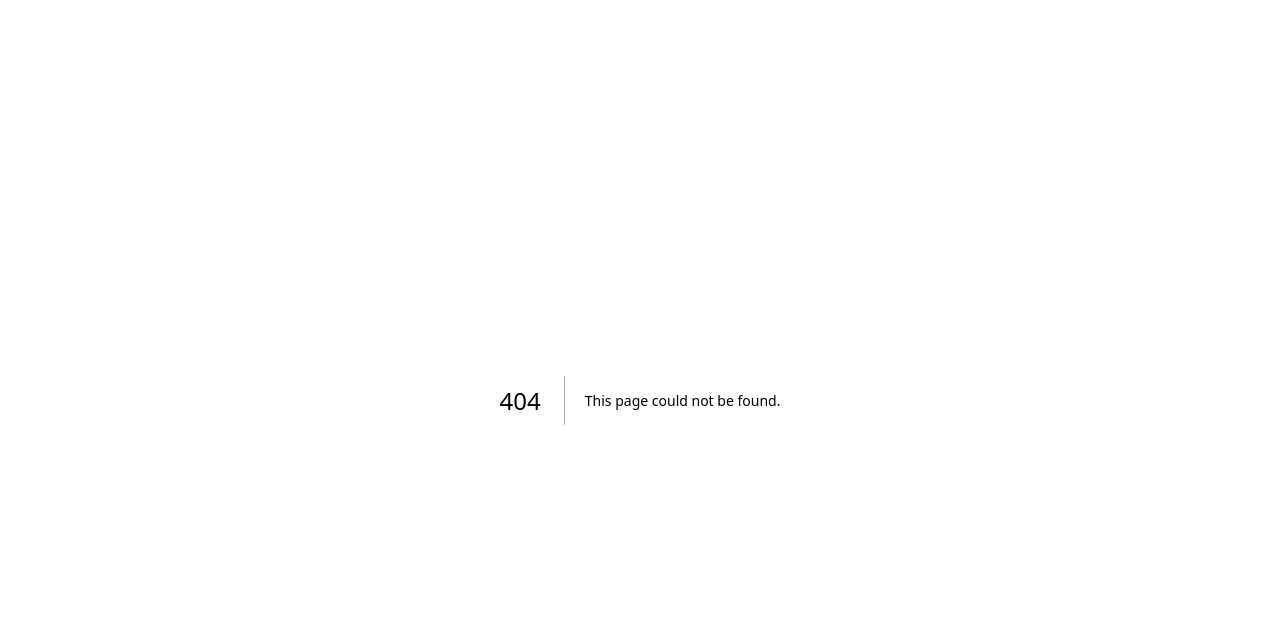
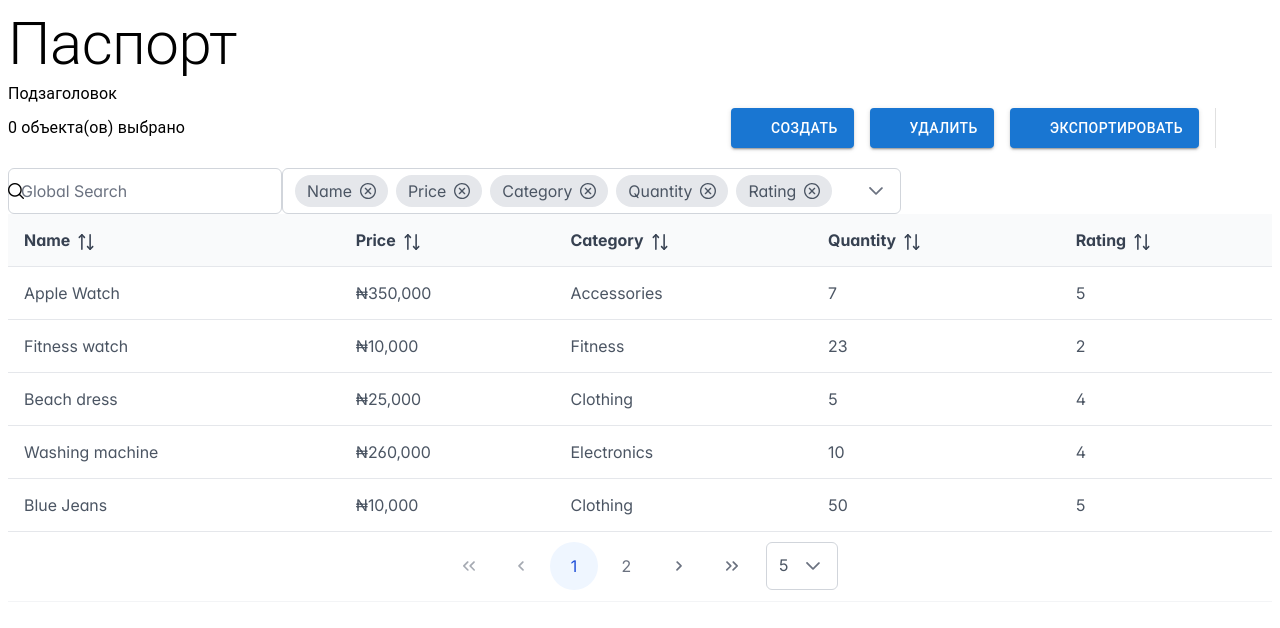
Before and after one commit to Flexberry/Flexberry.NextJs.Sample, a Next.js app: page /list-form-sample in a window 1280 px wide. Before the commit this address had no page. Shown: the top 628 px of the page. Built offline with nearby package versions, Linux system fonts and the light colour scheme.

Commit message:
Add list form sample (#7)
Co-authored-by: Kseniya Pepelyaeva <C:\Users\kpepelyaeva\AppData\Roaming\The Bat!>

```diff
--- a/package.json
+++ b/package.json
@@ -16,6 +16,8 @@
     "@mui/material": "^7.0.2",
     "@tanstack/react-query": "^5.74.11",
     "next": "^15.3.1",
+    "primeicons": "^7.0.0",
+    "primereact": "^10.9.5",
     "react": "^19.0.0",
     "react-dom": "^19.0.0",
     "sass": "^1.87.0"
--- /dev/null
+++ b/src/app/list-form-sample/page.tsx
@@ -0,0 +1,116 @@
+'use client';
+
+import { Box, Typography } from '@mui/material';
+import { useRouter } from 'next/navigation';
+
+import DataTable from '@/components/DataTable';
+
+export default function LegalActPassportPage() {
+  const router = useRouter();
+
+  const handleCreateButtonClick = () => {};
+
+  const handleDelete = (id: any) => {
+    console.log('Delete:', id);
+  };
+
+  const handleRowClick = (id: any) => {};
+
+  const products = [
+    {
+      id: 1,
+      name: "Apple Watch",
+      price: "₦350,000",
+      category: "Accessories",
+      quantity: "7",
+      rating: "5",
+    },
+    {
+      id: 2,
+      name: "Fitness watch",
+      price: "₦10,000",
+      category: "Fitness",
+      quantity: "23",
+      rating: "2",
+    },
+    {
+      id: 3,
+      name: "Beach dress",
+      price: "₦25,000",
+      category: "Clothing",
+      quantity: "5",
+      rating: "4",
+    },
+    {
+      id: 4,
+      name: "Washing machine",
+      price: "₦260,000",
+      category: "Electronics",
+      quantity: "10",
+      rating: "4",
+    },
+    {
+      id: 5,
+      name: "Blue Jeans",
+      price: "₦10,000",
+      category: "Clothing",
+      quantity: "50",
+      rating: "5",
+    },
+    {
+      id: 6,
+      name: "Samsung Watch",
+      price: "₦270,000",
+      category: "Accessories",
+      quantity: "7",
+      rating: "3",
+    },
+    {
+      id: 7,
+      name: "Yoga mat",
+      price: "₦15,000",
+      category: "Fitness",
+      quantity: "15",
+      rating: "4",
+    },
+    {
+      id: 8,
+      name: "Jumpsuit",
+      price: "₦15,700",
+      category: "Clothing",
+      quantity: "30",
+      rating: "5",
+    },
+    {
+      id: 9,
+      name: "Hand mixer",
+      price: "₦50,000",
+      category: "Electronics",
+      quantity: "10",
+      rating: "4",
+    },
+    {
+      id: 10,
+      name: "Pallazo",
+      price: "₦12,000",
+      category: "Clothing",
+      quantity: "4",
+      rating: "3",
+    },
+  ];
+
+  const fields = ['name', 'price', 'category', 'quantity', 'rating'];
+
+  return (
+    <Box sx={{ display: 'flex', flexDirection: 'column', height: '700px' }}>
+      <DataTable
+        data={products}
+        fields={fields}
+        title="Паспорт"
+        onDelete={handleDelete}
+        onRowClick={handleRowClick}
+        onCreate={handleCreateButtonClick}
+      />
+    </Box>
+  );
+}
--- /dev/null
+++ b/src/components/DataTable/DataTableToolbar.tsx
@@ -0,0 +1,37 @@
+import * as React from 'react';
+import { Button, Divider, Icon, IconButton, Stack, Typography } from '@mui/material';
+
+interface DataTableToolbarProps {
+  handleCreateButtonClick: () => void;
+}
+
+const DataTableToolbar: React.FC<DataTableToolbarProps> = ({ handleCreateButtonClick }) => {
+  return (
+    <Stack direction="row" alignItems="center" flexWrap="wrap" mb={2.5}>
+      <Typography variant="subtitle1" sx={{ flexGrow: 1 }}>
+        0 объекта(ов) выбрано
+      </Typography>
+      <Stack spacing={2} direction="row">
+        <Button
+          variant="contained"
+          startIcon={<Icon fontSize="inherit" className="icon-plus" />}
+          onClick={handleCreateButtonClick}
+        >
+          Создать
+        </Button>
+        <Button variant="contained" startIcon={<Icon className="icon-minus" />}>
+          Удалить
+        </Button>
+        <Button variant="contained" startIcon={<Icon className="icon-download" />}>
+          Экспортировать
+        </Button>
+        <Divider orientation="vertical" variant="middle" flexItem />
+        <IconButton color="primary" aria-label="delete" title="Настройки">
+          <Icon className="icon-settings" />
+        </IconButton>
+      </Stack>
+    </Stack>
+  );
+};
+
+export default DataTableToolbar;
--- /dev/null
+++ b/src/components/DataTable/index.tsx
@@ -0,0 +1,104 @@
+'use client';
+
+import { Column } from 'primereact/column';
+import { DataTable as PrimeDataTable } from 'primereact/datatable';
+import { InputText } from 'primereact/inputtext';
+import { MultiSelect } from 'primereact/multiselect';
+import DataTableToolbar from '@/components/DataTable/DataTableToolbar';
+
+import { useMemo, useState } from 'react';
+import { Typography } from '@mui/material';
+
+import 'primereact/resources/themes/lara-light-blue/theme.css';
+import 'primereact/resources/primereact.min.css';
+import 'primeicons/primeicons.css';
+
+import './style.scss';
+
+interface DataTableProps {
+  data: any[];
+  fields: string[];
+  title: string;
+  onDelete: (index: number) => void;
+  onRowClick: (item: any) => void;
+  onCreate: () => void;
+}
+
+const DataTable = ({ data, fields, title, onDelete, onRowClick, onCreate }: DataTableProps) => {
+  const [globalFilter, setGlobalFilter] = useState('');
+  const [visibleColumns, setVisibleColumns] = useState(fields);
+  const [first, setFirst] = useState(0);
+  const [rowsPerPage, setRowsPerPage] = useState(5);
+
+  const columns = useMemo(
+    () =>
+      fields.map((field) => ({
+        field,
+        header: field.charAt(0).toUpperCase() + field.slice(1),
+      })),
+    [fields]
+  );
+
+  const filteredData = useMemo(() => {
+    if (!globalFilter) return data;
+    return data.filter((item) =>
+      fields.some((field) => item[field]?.toString().toLowerCase().includes(globalFilter.toLowerCase()))
+    );
+  }, [data, fields, globalFilter]);
+
+  return (
+    <>
+      <Typography variant="h2" component="h2">
+        {title}
+      </Typography>
+      <Typography variant="subtitle1">Подзаголовок</Typography>
+      <DataTableToolbar handleCreateButtonClick={onCreate} />
+      <div className="flex justify-between items-center mb-2 gap-2">
+        <span className="p-input-icon-left">
+          <i className="pi pi-search" />
+          <InputText
+            value={globalFilter}
+            onChange={(e) => setGlobalFilter(e.target.value)}
+            placeholder="Global Search"
+          />
+        </span>
+
+        <MultiSelect
+          value={visibleColumns}
+          options={columns.map((col) => ({ label: col.header, value: col.field }))}
+          onChange={(e) => setVisibleColumns(e.value)}
+          display="chip"
+          placeholder="Show/Hide Columns"
+          className="w-full md:w-20rem"
+        />
+      </div>
+
+      <PrimeDataTable
+        value={filteredData}
+        paginator
+        first={first}
+        rows={rowsPerPage}
+        onPage={(e) => {
+          setFirst(e.first);
+          setRowsPerPage(e.rows);
+        }}
+        onRowClick={(e) => onRowClick(e.data)}
+        rowsPerPageOptions={[5, 10, 20]}
+        resizableColumns
+        columnResizeMode="fit"
+        scrollable
+        globalFilterFields={fields}
+        sortMode="multiple"
+        scrollHeight="100%"
+      >
+        {columns
+          .filter((col) => visibleColumns.includes(col.field))
+          .map((col) => (
+            <Column key={col.field} field={col.field} header={col.header} sortable />
+          ))}
+      </PrimeDataTable>
+    </>
+  );
+};
+
+export default DataTable;
--- /dev/null
+++ b/src/components/DataTable/style.scss
@@ -0,0 +1,4 @@
+.p-datatable {
+  flex-grow: 1;
+  height: 0;
+}
```
Also changed, not shown: 1 other file (tests, documents, lock files or other folders).
